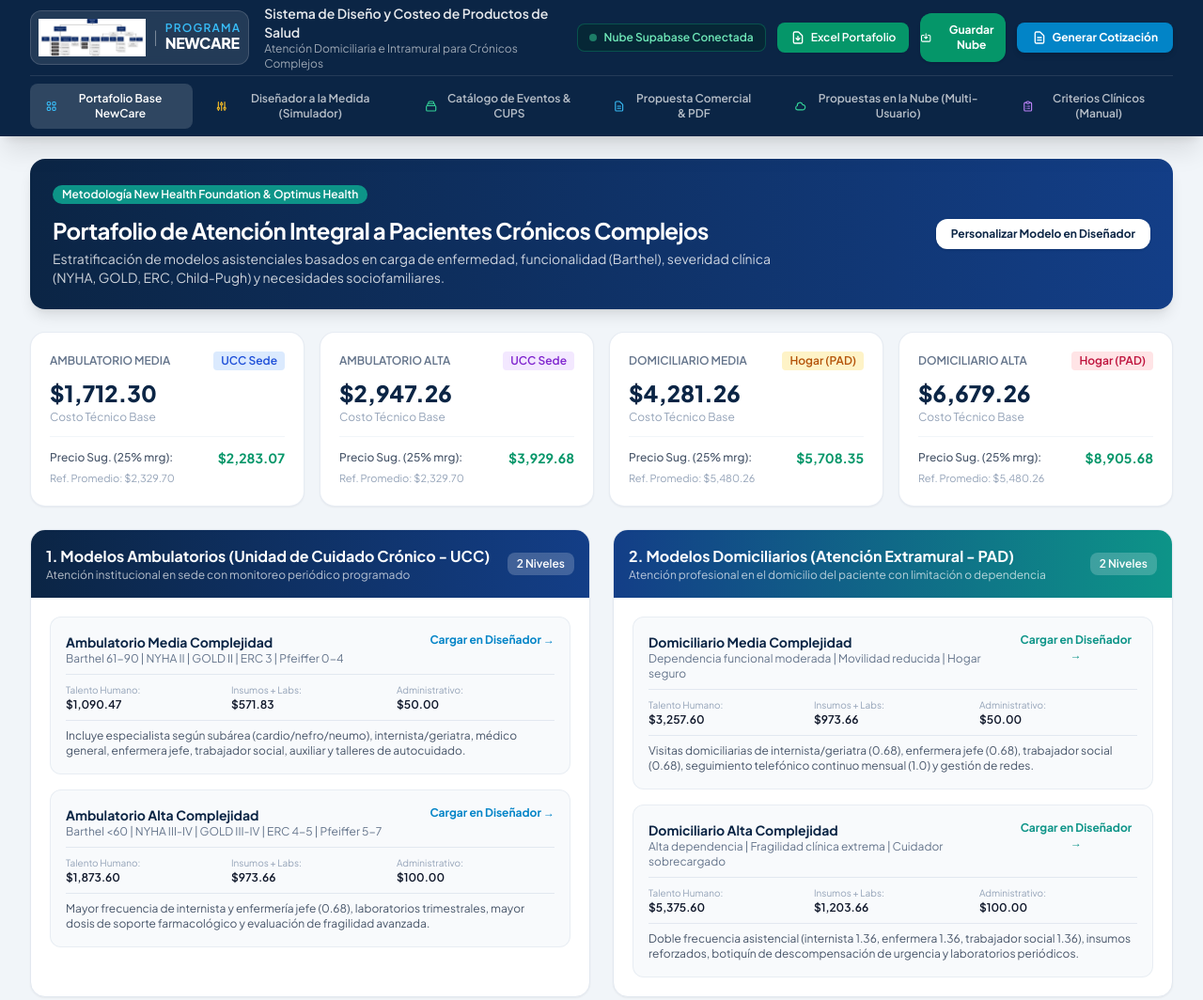
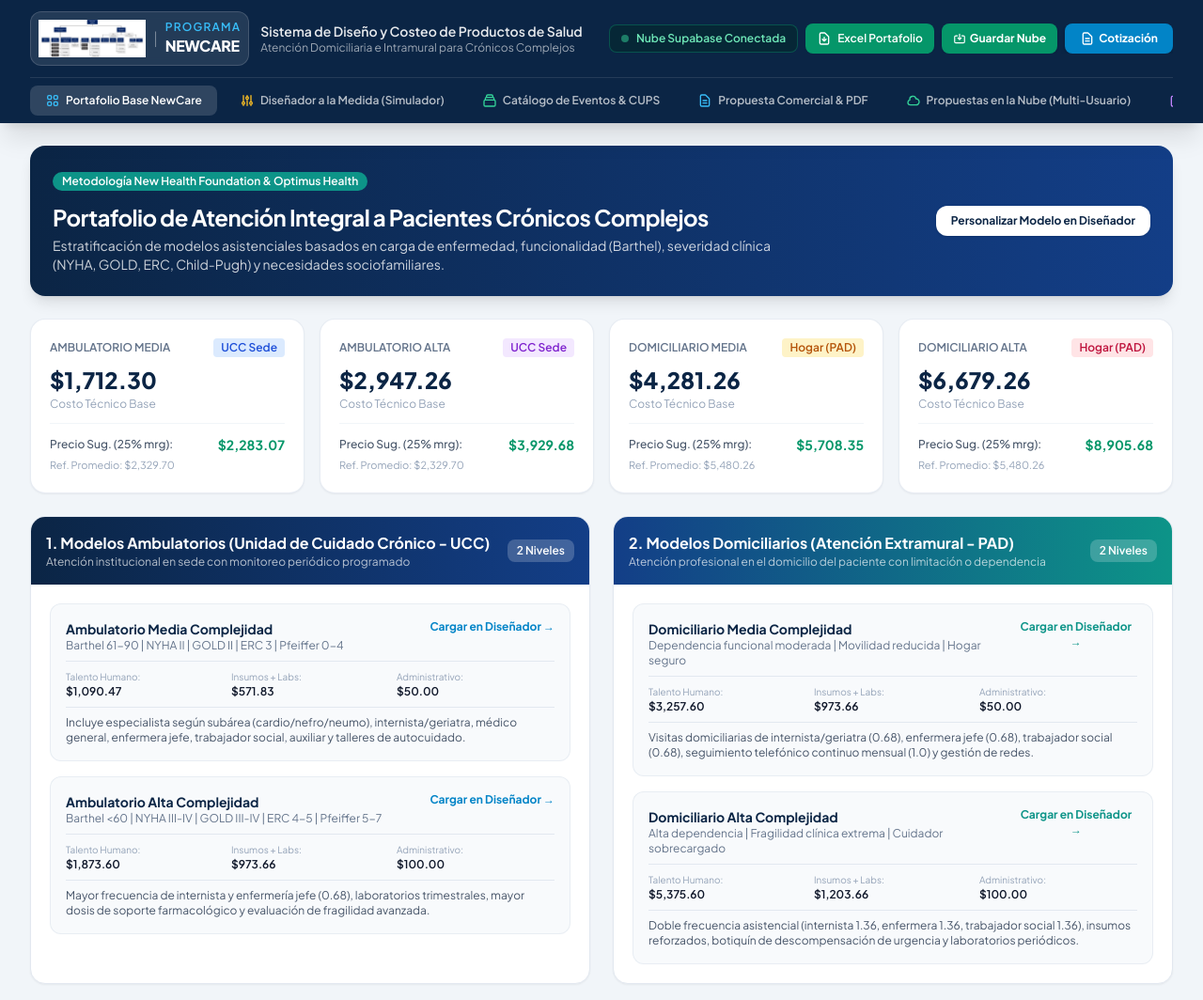
Before and after one commit to Inngeniar/optimus-newcare, a website: page Productos_Newhealth/app/index.html in a window 1280 px wide. Shown: the top 1064 px of the page at 94% size. Drawn offline with nearby package versions, Linux system fonts and the light colour scheme; no server answers.

Commit message:
fix(responsive): optimize header, nav tabs, tables and proposal layout for mobile and tablet

```diff
--- a/Productos_Newhealth/app/index.html
+++ b/Productos_Newhealth/app/index.html
@@ -95,52 +95,61 @@
   <!-- TOP BRANDING & NAVIGATION HEADER -->
   <header class="bg-optimus-navy text-white shadow-xl sticky top-0 z-50">
     <div class="max-w-7xl mx-auto px-4 sm:px-6 lg:px-8">
-      <div class="flex items-center justify-between h-20">
+      <div class="flex flex-col sm:flex-row items-center justify-between py-3 gap-3 min-h-[5rem]">
 
         <!-- Logos & Titles -->
-        <div class="flex items-center space-x-4">
+        <div class="flex items-center justify-between w-full sm:w-auto space-x-3">
           <div class="flex items-center bg-white/10 backdrop-blur-sm p-2 rounded-xl border border-white/15">
-            <img src="assets/optimus_logo.png" alt="Optimus Health Logo" class="h-10 object-contain max-w-[140px]"
+            <img src="assets/optimus_logo.png" alt="Optimus Health Logo" class="h-9 sm:h-10 object-contain max-w-[130px] sm:max-w-[140px]"
               onerror="this.onerror=null; this.src='https://dummyimage.com/140x40/0B2545/ffffff&text=Optimus+Health';">
             <span class="mx-2 text-white/40 font-light">|</span>
             <div class="text-left">
               <span
-                class="text-xs uppercase tracking-widest text-optimus-accent font-semibold block leading-none">Programa</span>
-              <span class="text-base font-extrabold tracking-tight text-white block leading-tight">NEWCARE</span>
-            </div>
-          </div>
-          <div class="hidden md:block">
+                class="text-[10px] sm:text-xs uppercase tracking-widest text-optimus-accent font-semibold block leading-none">Programa</span>
+              <span class="text-sm sm:text-base font-extrabold tracking-tight text-white block leading-tight">NEWCARE</span>
+            </div>
+          </div>
+          <div class="hidden lg:block">
             <p class="text-sm font-semibold text-white/90">Sistema de Diseño y Costeo de Productos de Salud</p>
             <p class="text-xs text-white/60">Atención Domiciliaria e Intramural para Crónicos Complejos</p>
           </div>
-        </div>
-
-        <!-- Quick Info & Action Buttons -->
-        <div class="flex items-center space-x-3">
-                    <!-- Cloud Status Indicator -->
-          <div onclick="openSupabaseModal()" class="cursor-pointer hidden sm:flex items-center px-3 py-1.5 rounded-lg bg-emerald-950/40 border border-emerald-500/30 text-emerald-300 text-xs font-semibold hover:bg-emerald-900/50 transition" title="Configurar conexión Supabase">
+
+          <!-- Mobile Quick Status Pill -->
+          <div onclick="openSupabaseModal()" class="cursor-pointer sm:hidden flex items-center px-2 py-1 rounded-lg bg-emerald-950/60 border border-emerald-500/40 text-emerald-300 text-[10px] font-semibold" title="Configurar conexión Supabase">
+            <span class="w-1.5 h-1.5 rounded-full bg-emerald-400 mr-1.5 animate-pulse"></span>
+            <span>Nube</span>
+          </div>
+        </div>
+
+        <!-- Action Buttons -->
+        <div class="flex items-center space-x-2 w-full sm:w-auto justify-end overflow-x-auto pb-1 sm:pb-0">
+          <!-- Desktop Cloud Status Indicator -->
+          <div onclick="openSupabaseModal()" class="cursor-pointer hidden sm:flex items-center px-3 py-1.5 rounded-lg bg-emerald-950/40 border border-emerald-500/30 text-emerald-300 text-xs font-semibold hover:bg-emerald-900/50 transition whitespace-nowrap" title="Configurar conexión Supabase">
             <span class="w-2 h-2 rounded-full bg-emerald-400 mr-2 animate-pulse"></span>
             <span id="supabase-pill-text">Nube Supabase Conectada</span>
           </div>
+
           <button onclick="exportExcelFilePrompt()"
-            class="hidden sm:inline-flex items-center px-3.5 py-2 rounded-lg bg-emerald-600 hover:bg-emerald-700 text-white text-xs font-semibold shadow-sm transition">
+            class="hidden md:inline-flex items-center px-3 py-2 rounded-lg bg-emerald-600 hover:bg-emerald-700 text-white text-xs font-semibold shadow-sm transition whitespace-nowrap">
             <svg class="w-4 h-4 mr-1.5" fill="none" stroke="currentColor" viewBox="0 0 24 24">
               <path stroke-linecap="round" stroke-linejoin="round" stroke-width="2"
                 d="M12 10v6m0 0l-3-3m3 3l3-3m2 8H7a2 2 0 01-2-2V5a2 2 0 012-2h5.586a1 1 0 01.707.293l5.414 5.414a1 1 0 01.293.707V19a2 2 0 01-2 2z" />
             </svg>
             Excel Portafolio
           </button>
-                        <button onclick="saveProposalToCloud()" class="flex-1 py-2.5 bg-emerald-600 hover:bg-emerald-700 text-white font-bold rounded-xl text-xs shadow transition text-center flex items-center justify-center">
-                <svg class="w-3.5 h-3.5 mr-1.5" fill="none" stroke="currentColor" viewBox="0 0 24 24"><path stroke-linecap="round" stroke-linejoin="round" stroke-width="2" d="M8 7H5a2 2 0 00-2 2v9a2 2 0 002 2h14a2 2 0 002-2V9a2 2 0 00-2-2h-3m-1 4l-3 3m0 0l-3-3m3 3V4"/></svg>
-                Guardar Nube
-              </button>
-              <button onclick="switchTab('tab-quote')"
-            class="inline-flex items-center px-4 py-2 rounded-lg bg-optimus-cyan hover:bg-sky-600 text-white text-xs font-bold shadow-md transition">
-            <svg class="w-4 h-4 mr-1.5" fill="none" stroke="currentColor" viewBox="0 0 24 24">
+
+          <button onclick="saveProposalToCloud()" class="px-3 py-2 bg-emerald-600 hover:bg-emerald-700 text-white font-bold rounded-lg text-xs shadow transition text-center flex items-center justify-center whitespace-nowrap">
+            <svg class="w-3.5 h-3.5 mr-1" fill="none" stroke="currentColor" viewBox="0 0 24 24"><path stroke-linecap="round" stroke-linejoin="round" stroke-width="2" d="M8 7H5a2 2 0 00-2 2v9a2 2 0 002 2h14a2 2 0 002-2V9a2 2 0 00-2-2h-3m-1 4l-3 3m0 0l-3-3m3 3V4"/></svg>
+            <span>Guardar Nube</span>
+          </button>
+
+          <button onclick="switchTab('tab-quote')"
+            class="inline-flex items-center px-3 sm:px-4 py-2 rounded-lg bg-optimus-cyan hover:bg-sky-600 text-white text-xs font-bold shadow-md transition whitespace-nowrap">
+            <svg class="w-4 h-4 mr-1" fill="none" stroke="currentColor" viewBox="0 0 24 24">
               <path stroke-linecap="round" stroke-linejoin="round" stroke-width="2"
                 d="M9 12h6m-6 4h6m2 5H7a2 2 0 01-2-2V5a2 2 0 012-2h5.586a1 1 0 01.707.293l5.414 5.414a1 1 0 01.293.707V19a2 2 0 01-2 2z" />
             </svg>
-            Generar Cotización
+            <span>Cotización</span>
           </button>
         </div>
 
@@ -149,7 +158,7 @@
       <!-- Nav Tabs -->
       <nav class="flex space-x-2 border-t border-white/10 overflow-x-auto py-2 text-xs font-semibold custom-scrollbar">
         <button id="btn-portfolio" onclick="switchTab('tab-portfolio')"
-          class="tab-btn px-4 py-2 rounded-lg text-white bg-white/15 transition flex items-center">
+          class="tab-btn px-3 sm:px-4 py-2 rounded-lg text-white whitespace-nowrap flex-shrink-0 bg-white/15 transition flex items-center">
           <svg class="w-4 h-4 mr-1.5 text-optimus-accent" fill="none" stroke="currentColor" viewBox="0 0 24 24">
             <path stroke-linecap="round" stroke-linejoin="round" stroke-width="2"
               d="M4 6a2 2 0 012-2h2a2 2 0 012 2v2a2 2 0 01-2 2H6a2 2 0 01-2-2V6zM14 6a2 2 0 012-2h2a2 2 0 012 2v2a2 2 0 01-2 2h-2a2 2 0 01-2-2V6zM4 16a2 2 0 012-2h2a2 2 0 012 2v2a2 2 0 01-2 2H6a2 2 0 01-2-2v-2zM14 16a2 2 0 012-2h2a2 2 0 012 2v2a2 2 0 01-2 2h-2a2 2 0 01-2-2v-2z" />
@@ -157,7 +166,7 @@
           Portafolio Base NewCare
         </button>
         <button id="btn-designer" onclick="switchTab('tab-designer')"
-          class="tab-btn px-4 py-2 rounded-lg text-white/70 hover:text-white hover:bg-white/10 transition flex items-center">
+          class="tab-btn px-3 sm:px-4 py-2 rounded-lg text-white/70 whitespace-nowrap flex-shrink-0 hover:text-white hover:bg-white/10 transition flex items-center">
           <svg class="w-4 h-4 mr-1.5 text-amber-400" fill="none" stroke="currentColor" viewBox="0 0 24 24">
             <path stroke-linecap="round" stroke-linejoin="round" stroke-width="2"
               d="M12 6V4m0 2a2 2 0 100 4m0-4a2 2 0 110 4m-6 8a2 2 0 100-4m0 4a2 2 0 110-4m0 4v2m0-6V4m6 6v10m6-2a2 2 0 100-4m0 4a2 2 0 110-4m0 4v2m0-6V4" />
@@ -165,7 +174,7 @@
           Diseñador a la Medida (Simulador)
         </button>
         <button id="btn-catalog" onclick="switchTab('tab-catalog')"
-          class="tab-btn px-4 py-2 rounded-lg text-white/70 hover:text-white hover:bg-white/10 transition flex items-center">
+          class="tab-btn px-3 sm:px-4 py-2 rounded-lg text-white/70 whitespace-nowrap flex-shrink-0 hover:text-white hover:bg-white/10 transition flex items-center">
           <svg class="w-4 h-4 mr-1.5 text-emerald-400" fill="none" stroke="currentColor" viewBox="0 0 24 24">
             <path stroke-linecap="round" stroke-linejoin="round" stroke-width="2"
               d="M19 11H5m14 0a2 2 0 012 2v6a2 2 0 01-2 2H5a2 2 0 01-2-2v-6a2 2 0 012-2m14 0V9a2 2 0 00-2-2M5 11V9a2 2 0 012-2m0 0V5a2 2 0 012-2h6a2 2 0 012 2v2M7 7h10" />
@@ -173,7 +182,7 @@
           Catálogo de Eventos & CUPS
         </button>
         <button id="btn-quote" onclick="switchTab('tab-quote')"
-          class="tab-btn px-4 py-2 rounded-lg text-white/70 hover:text-white hover:bg-white/10 transition flex items-center">
+          class="tab-btn px-3 sm:px-4 py-2 rounded-lg text-white/70 whitespace-nowrap flex-shrink-0 hover:text-white hover:bg-white/10 transition flex items-center">
           <svg class="w-4 h-4 mr-1.5 text-sky-400" fill="none" stroke="currentColor" viewBox="0 0 24 24">
             <path stroke-linecap="round" stroke-linejoin="round" stroke-width="2"
               d="M9 12h6m-6 4h6m2 5H7a2 2 0 01-2-2V5a2 2 0 012-2h5.586a1 1 0 01.707.293l5.414 5.414a1 1 0 01.293.707V19a2 2 0 01-2 2z" />
@@ -181,7 +190,7 @@
           Propuesta Comercial & PDF
         </button>
                 <button id="btn-cloud" onclick="switchTab('tab-cloud')"
-          class="tab-btn px-4 py-2 rounded-lg text-white/70 hover:text-white hover:bg-white/10 transition flex items-center">
+          class="tab-btn px-3 sm:px-4 py-2 rounded-lg text-white/70 whitespace-nowrap flex-shrink-0 hover:text-white hover:bg-white/10 transition flex items-center">
           <svg class="w-4 h-4 mr-1.5 text-emerald-400" fill="none" stroke="currentColor" viewBox="0 0 24 24">
             <path stroke-linecap="round" stroke-linejoin="round" stroke-width="2"
               d="M3 15a4 4 0 004 4h9a5 5 0 10-.1-9.999 5.002 5.002 0 00-9.78 2.096A4.001 4.001 0 003 15z" />
@@ -189,7 +198,7 @@
           Propuestas en la Nube (Multi-Usuario)
         </button>
         <button id="btn-clinical" onclick="switchTab('tab-clinical')"
-          class="tab-btn px-4 py-2 rounded-lg text-white/70 hover:text-white hover:bg-white/10 transition flex items-center">
+          class="tab-btn px-3 sm:px-4 py-2 rounded-lg text-white/70 whitespace-nowrap flex-shrink-0 hover:text-white hover:bg-white/10 transition flex items-center">
           <svg class="w-4 h-4 mr-1.5 text-purple-400" fill="none" stroke="currentColor" viewBox="0 0 24 24">
             <path stroke-linecap="round" stroke-linejoin="round" stroke-width="2"
               d="M9 5H7a2 2 0 00-2 2v12a2 2 0 002 2h10a2 2 0 002-2V7a2 2 0 00-2-2h-2M9 5a2 2 0 002 2h2a2 2 0 002-2M9 5a2 2 0 012-2h2a2 2 0 012 2m-3 7h3m-3 4h3m-6-4h.01M9 16h.01" />
@@ -946,7 +955,7 @@
         </div>
 
         <!-- Target Client Info -->
-        <div class="grid grid-cols-2 gap-4 bg-slate-50 p-4 rounded-xl text-xs">
+        <div class="grid grid-cols-1 sm:grid-cols-2 gap-4 bg-slate-50 p-4 rounded-xl text-xs">
           <div>
             <span class="text-slate-400 font-semibold block uppercase text-[10px]">Entidad Aseguradora / Cliente:</span>
             <span id="quote-client-name" class="font-extrabold text-sm text-optimus-navy">EPS COOSALUD S.A.</span>
@@ -974,8 +983,8 @@
             <span id="quote-table-indicator" class="text-[11px] font-semibold text-slate-500">Vista: Aseguradora / Externa</span>
           </div>
 
-          <div class="border border-slate-200 rounded-xl overflow-hidden">
-            <table class="w-full text-left text-xs" id="quote-table">
+          <div class="border border-slate-200 rounded-xl overflow-x-auto custom-scrollbar">
+            <table class="min-w-full text-left text-xs" id="quote-table">
               <thead id="quote-table-head" class="bg-slate-100 text-slate-600 font-semibold border-b border-slate-200">
                 <!-- Dynamically filled based on selected version -->
               </thead>
@@ -990,7 +999,7 @@
         <div class="bg-slate-50 rounded-2xl p-6 border border-slate-200 space-y-4">
           <h3 class="font-bold text-sm text-optimus-navy uppercase tracking-wider text-xs">3. Propuesta Económica y Condiciones Comerciales</h3>
 
-          <div class="grid grid-cols-1 md:grid-cols-3 gap-4">
+          <div class="grid grid-cols-1 sm:grid-cols-3 gap-3 sm:gap-4">
             <div class="p-3 bg-white rounded-xl border border-slate-200">
               <span class="text-[10px] text-slate-400 font-semibold block uppercase">Precio Base por Paciente / Mes</span>
               <span id="quote-unit-price" class="text-xl font-extrabold text-optimus-navy">$0.00</span>
@@ -1016,7 +1025,7 @@
         </div>
 
         <!-- Official Signatures: Dr. Julio Herrera & Beatriz Monterroza -->
-        <div class="pt-8 border-t border-slate-200 grid grid-cols-2 gap-8 text-xs">
+        <div class="pt-8 border-t border-slate-200 grid grid-cols-1 sm:grid-cols-2 gap-6 sm:gap-8 text-xs">
           <div class="space-y-1">
             <div class="border-b border-slate-400 pb-8"></div>
             <p class="font-bold text-optimus-navy pt-2 text-sm">Dr. Julio Herrera</p>
```
